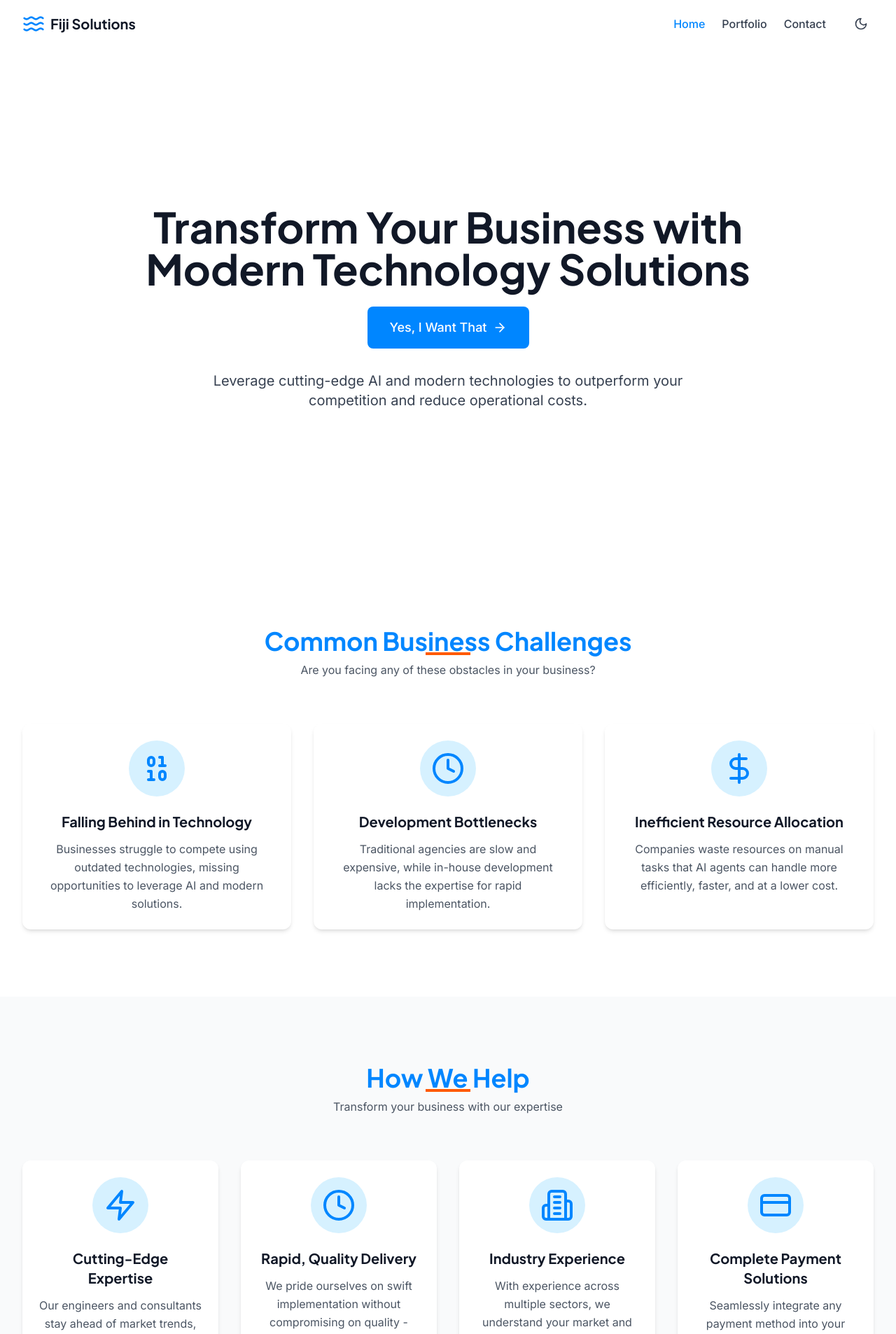
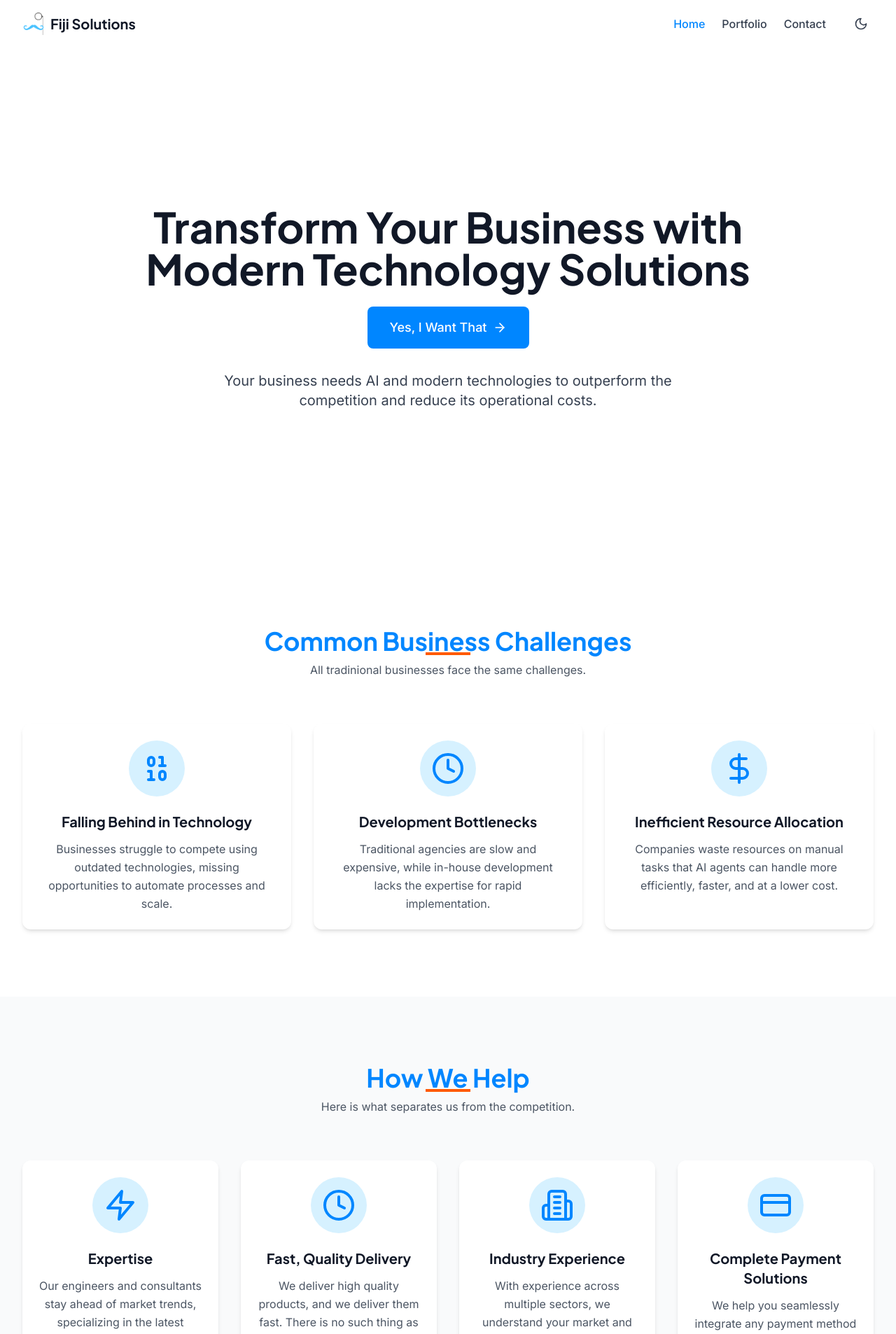
Before and after one commit to cmoutafidis/personal-brand, a React (Vite) app: page / in a window 1280 px wide. Shown: the top 1906 px of the page at 70% size. Built offline with nearby package versions, Linux system fonts and the light colour scheme.

Commit message:
Improvements

```diff
--- a/index.html
+++ b/index.html
@@ -2,10 +2,10 @@
 <html lang="en">
   <head>
     <meta charset="UTF-8" />
-    <link rel="icon" type="image/svg+xml" href="/favicon.svg" />
+    <link rel="icon" type="image/svg+xml" href="/favicon.png" />
     <meta name="viewport" content="width=device-width, initial-scale=1.0" />
     <title>Fiji Solutions | We help your businesss grow online</title>
-    <meta name="description" content="IT solutions tailored to your business needs, designed to guarantee your business success." />
+    <meta name="description" content="IT solutions that fit to your business needs, designed to guarantee your business success." />
     <link rel="preconnect" href="https://fonts.googleapis.com">
     <link rel="preconnect" href="https://fonts.gstatic.com" crossorigin>
     <link href="https://fonts.googleapis.com/css2?family=Inter:wght@400;500;600;700&family=Plus+Jakarta+Sans:wght@500;700&display=swap" rel="stylesheet">
--- a/src/components/Challenges.tsx
+++ b/src/components/Challenges.tsx
@@ -7,7 +7,7 @@ const Challenges: React.FC = () => {
     {
       icon: <Binary className="h-12 w-12" />,
       title: "Falling Behind in Technology",
-      description: "Businesses struggle to compete using outdated technologies, missing opportunities to leverage AI and modern solutions."
+      description: "Businesses struggle to compete using outdated technologies, missing opportunities to automate processes and scale."
     },
     {
       icon: <Clock className="h-12 w-12" />,
@@ -27,7 +27,7 @@ const Challenges: React.FC = () => {
         <div className="section-title">
           <h2 className="mb-2">Common Business Challenges</h2>
           <p className="text-gray-600 dark:text-gray-400 max-w-2xl mx-auto">
-            Are you facing any of these obstacles in your business?
+            All tradinional businesses face the same challenges.
           </p>
         </div>
 
--- a/src/components/Contact.tsx
+++ b/src/components/Contact.tsx
@@ -61,7 +61,8 @@ const Contact: React.FC = () => {
                 <div>
                   <h4 className="text-lg font-medium text-gray-900 dark:text-white mb-1">Location</h4>
                   <p className="text-gray-700 dark:text-gray-300">
-                    Remote - Worldwide
+                    Aarau, Switzerland<br />
+                    Pylaia, Greece
                   </p>
                 </div>
               </div>
--- a/src/components/Footer.tsx
+++ b/src/components/Footer.tsx
@@ -1,6 +1,6 @@
 import React from 'react';
 import { Link } from 'react-router-dom';
-import {ChevronUp, Waves, Github, Linkedin, createLucideIcon} from 'lucide-react';
+import {ChevronUp, Github, Linkedin, createLucideIcon} from 'lucide-react';
 
 const Footer: React.FC = () => {
   const currentYear = new Date().getFullYear();
@@ -36,11 +36,15 @@ const Footer: React.FC = () => {
         <div className="grid md:grid-cols-3 gap-8 mb-12">
           <div>
             <div className="flex items-center space-x-2 mb-4">
-              <Waves className="h-8 w-8 text-primary-400" />
+              <img
+                src="/fiji_solutions.png"
+                alt="Fiji Solutions Logo"
+                className="h-8 w-8 object-contain"
+              />
               <span className="text-xl font-display font-bold">Fiji Solutions</span>
             </div>
             <p className="text-gray-400 mb-4">
-              We deliver IT solutions tailored to your unique business needs, helping you thrive in the digital world. Our approaches are designed to ensure the growth and long-term success of your business.
+              We provide IT solutions customized to fit your business, helping you succeed in the digital world. Our strategies focus on supporting your growth and ensuring your success.
             </p>
             <div className="flex space-x-4">
               <a
--- a/src/components/Hero.tsx
+++ b/src/components/Hero.tsx
@@ -28,8 +28,8 @@ const Hero: React.FC = () => {
               to="contact"
               smooth={true}
               offset={-70}
-              duration={800}
-              className="btn btn-primary text-lg px-8 py-4"
+              duration={100}
+              className="btn btn-primary text-lg px-8 py-4 cursor-pointer"
             >
               Yes, I Want That
               <ArrowRight className="ml-2 h-5 w-5" />
@@ -42,8 +42,8 @@ const Hero: React.FC = () => {
             animate={{ opacity: 1 }}
             transition={{ delay: 0.4, duration: 0.5 }}
           >
-            Leverage cutting-edge AI and modern technologies to outperform your competition
-            and reduce operational costs.
+            Your business needs AI and modern technologies to outperform the competition
+            and reduce its operational costs.
           </motion.p>
         </div>
       </div>
--- a/src/components/Navbar.tsx
+++ b/src/components/Navbar.tsx
@@ -1,6 +1,6 @@
 import React, { useState } from 'react';
 import { Link, useLocation } from 'react-router-dom';
-import { Menu, X, Sun, Moon, Waves } from 'lucide-react';
+import { Menu, X, Sun, Moon } from 'lucide-react';
 import { useTheme } from '../context/ThemeContext';
 
 interface NavbarProps {
@@ -36,7 +36,11 @@ const Navbar: React.FC<NavbarProps> = ({ scrolling }) => {
             to="/"
             className="flex items-center space-x-2 cursor-pointer"
           >
-            <Waves className="h-8 w-8 text-primary-600 dark:text-primary-400" />
+            <img
+              src="/fiji_solutions.png"
+              alt="Fiji Solutions Logo"
+              className="h-8 w-8 object-contain"
+            />
             <span className="text-xl font-display font-bold text-gray-900 dark:text-white">
               Fiji Solutions
             </span>
--- a/src/components/Solutions.tsx
+++ b/src/components/Solutions.tsx
@@ -7,13 +7,13 @@ const Solutions: React.FC = () => {
   const solutions = [
     {
       icon: <Zap className="h-12 w-12" />,
-      title: "Cutting-Edge Expertise",
+      title: "Expertise",
       description: "Our engineers and consultants stay ahead of market trends, specializing in the latest technologies and AI products."
     },
     {
       icon: <Clock className="h-12 w-12" />,
-      title: "Rapid, Quality Delivery",
-      description: "We pride ourselves on swift implementation without compromising on quality - that's our unique advantage."
+      title: "Fast, Quality Delivery",
+      description: "We deliver high quality products, and we deliver them fast. There is no such thing as 'It can either be fast, or it can be good'. We do both."
     },
     {
       icon: <Building2 className="h-12 w-12" />,
@@ -23,7 +23,7 @@ const Solutions: React.FC = () => {
     {
       icon: <CreditCard className="h-12 w-12" />,
       title: "Complete Payment Solutions",
-      description: "Seamlessly integrate any payment method into your business - from traditional card payments to cutting-edge cryptocurrency solutions."
+      description: "We help you seamlessly integrate any payment method into your business, from traditional card payments to even cryptocurrency solutions."
     }
   ];
 
@@ -33,7 +33,7 @@ const Solutions: React.FC = () => {
         <div className="section-title">
           <h2 className="mb-2">How We Help</h2>
           <p className="text-gray-600 dark:text-gray-400 max-w-2xl mx-auto">
-            Transform your business with our expertise
+            Here is what separates us from the competition.
           </p>
         </div>
 
@@ -79,8 +79,8 @@ const Solutions: React.FC = () => {
               to="contact"
               smooth={true}
               offset={-70}
-              duration={800}
-              className="btn bg-white text-primary-600 hover:bg-gray-100"
+              duration={100}
+              className="btn bg-white text-primary-600 hover:bg-gray-100 cursor-pointer"
             >
               Contact Us Now
             </Link>
```
Also changed, not shown: public/favicon.png (added), public/fiji_solutions.png (added).
